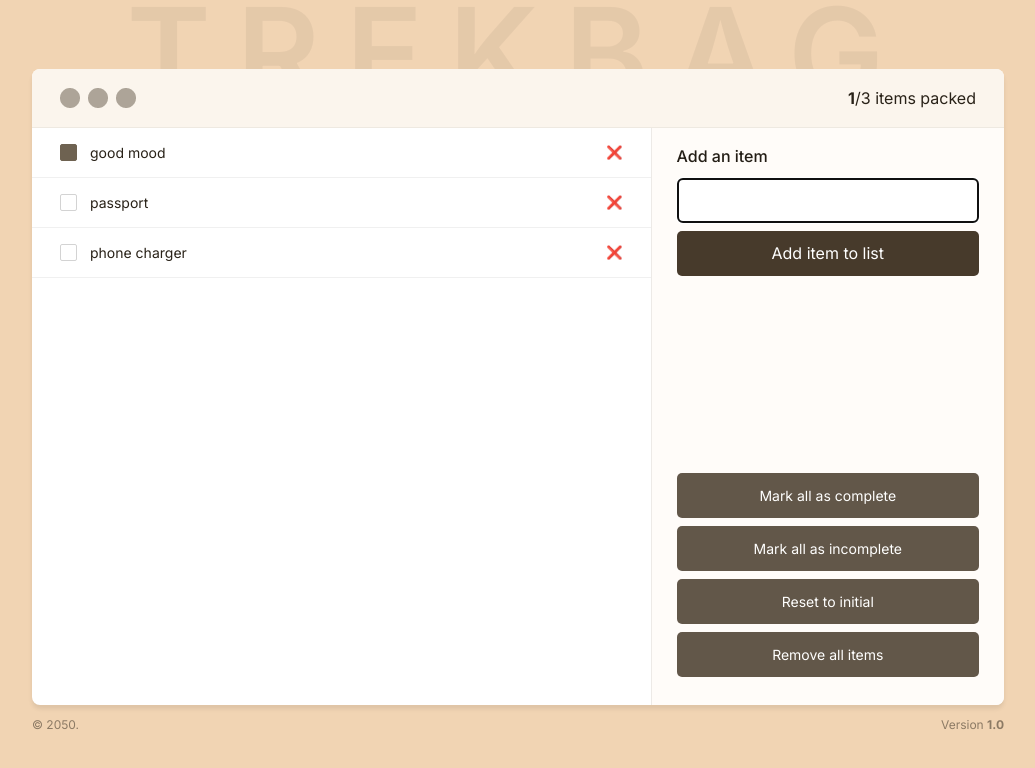
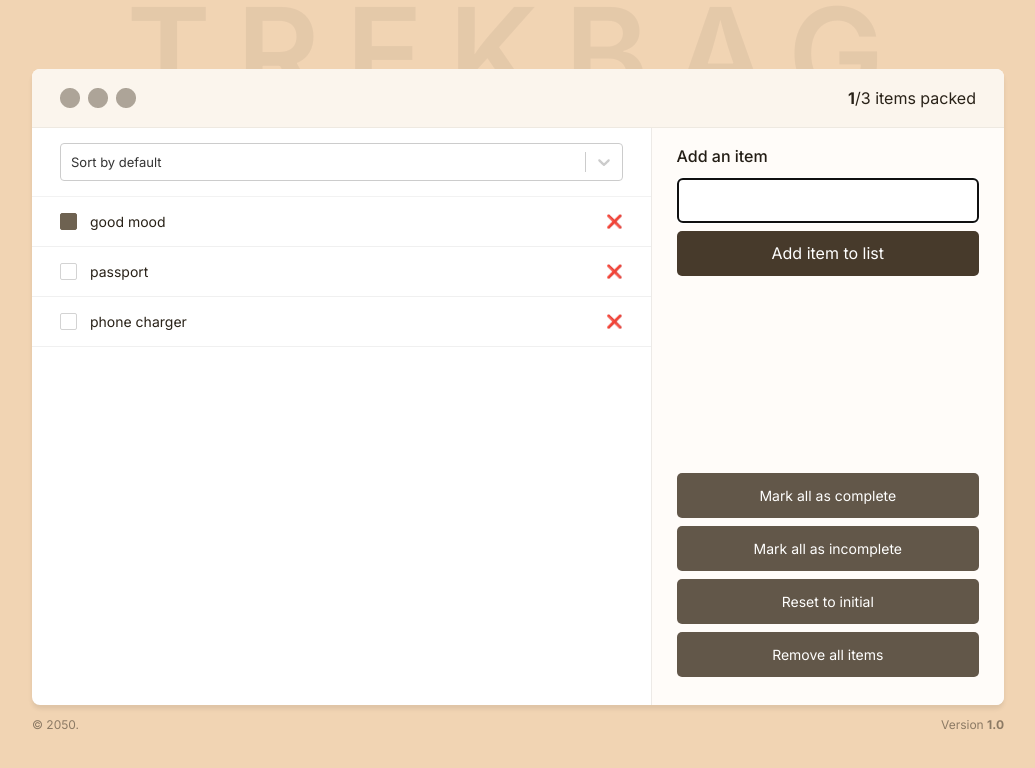
Before and after one commit to jihanv/project-trekbag, a React (Vite) app: page / in a window 1280 px wide. Shown: the top 768 px of the page, without its empty margins (122-1157 px from the left). Built offline with nearby package versions, Linux system fonts and the light colour scheme.

Commit message:
Add sorting function

```diff
--- a/package.json
+++ b/package.json
@@ -11,7 +11,8 @@
   },
   "dependencies": {
     "react": "^18.2.0",
-    "react-dom": "^18.2.0"
+    "react-dom": "^18.2.0",
+    "react-select": "^5.7.5"
   },
   "devDependencies": {
     "@types/react": "^18.2.15",
@@ -21,6 +22,6 @@
     "eslint-plugin-react": "^7.32.2",
     "eslint-plugin-react-hooks": "^4.6.0",
     "eslint-plugin-react-refresh": "^0.4.3",
-    "vite": "^4.4.5"
+    "vite": "^7.0.5"
   }
 }
--- a/src/components/ItemList.jsx
+++ b/src/components/ItemList.jsx
@@ -1,10 +1,49 @@
+import Select from "react-select";
 import EmptyView from "./EmptyView";
+import { useState } from "react";
+
+const options = [
+  {
+    value: "default",
+    label: "Sort by default",
+  },
+  {
+    value: "packed",
+    label: "Sort by packed",
+  },
+  {
+    value: "unpacked",
+    label: "Sort by unpacked",
+  },
+];
 
 export default function ItemList({ handleDeleteItem, items, handleToggle }) {
+  const [sortBy, setSortBy] = useState("default");
+
+  const sorted = [...items].sort((a, b) => {
+    if (sortBy === "packed") {
+      return b.packed - a.packed;
+    }
+    if (sortBy === "unpacked") {
+      return a.packed - b.packed;
+    }
+    return;
+  });
   return (
-    <ul>
+    <ul className>
       {items.length === 0 ? <EmptyView /> : null}
-      {items.map((item) => (
+
+      {items.length > 0 ? (
+        <section className="sorting">
+          <Select
+            defaultValue={options[0]}
+            onChange={(option) => setSortBy(option.value)}
+            options={options}
+          />
+        </section>
+      ) : null}
+
+      {sorted.map((item) => (
         <Item
           key={item.id}
           item={item}
```
Also changed, not shown: 1 other file (tests, documents, lock files or other folders).
